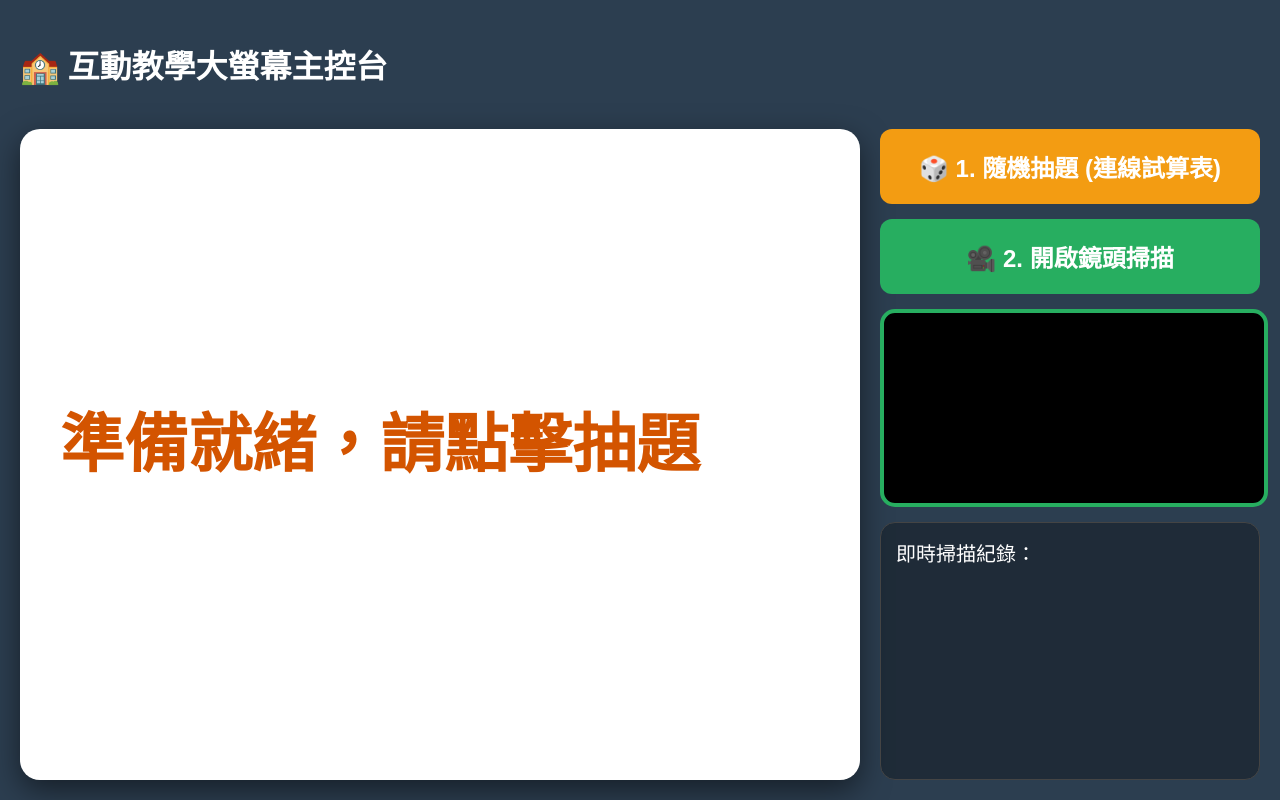
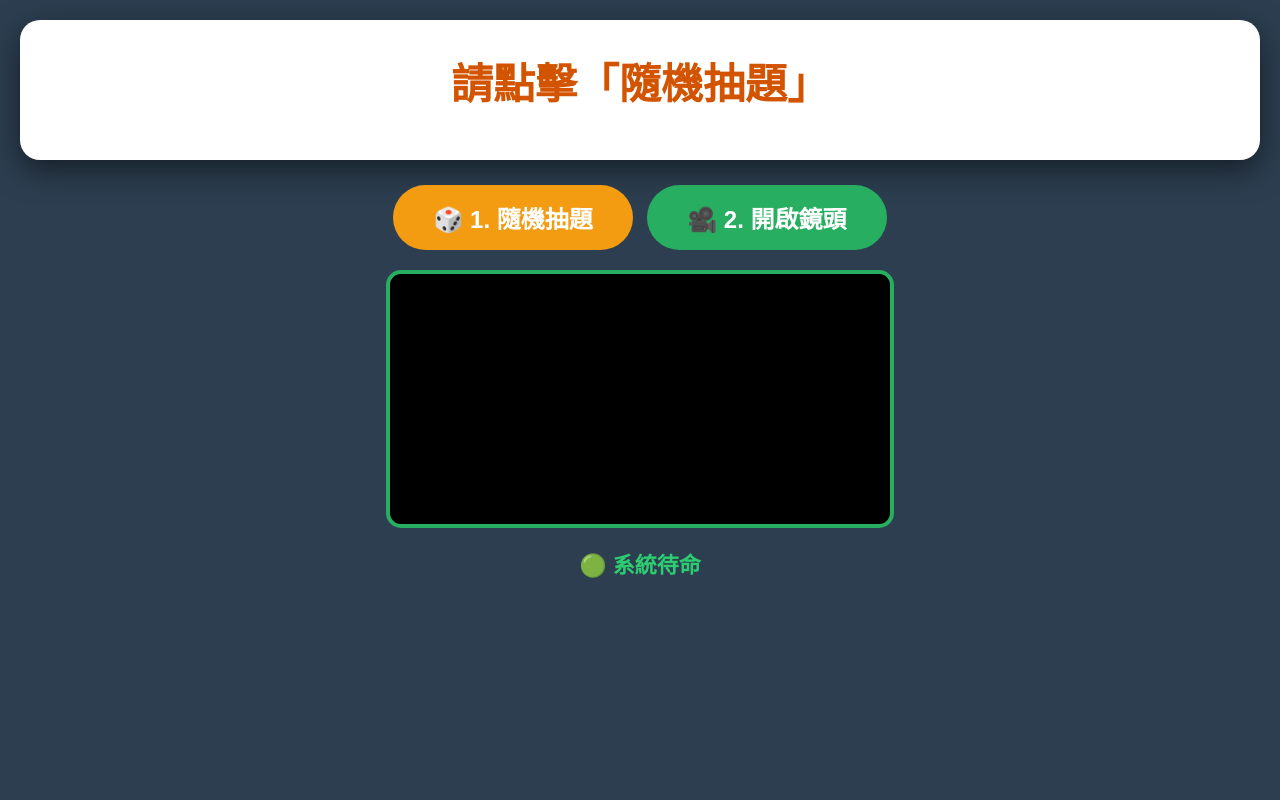
Before and after one commit to sanny874102-boop/test-online, a plain HTML site: page index.html in a window 1280 px wide. Drawn offline with Linux system fonts and the light colour scheme.

Commit message:
Update index.html

```diff
--- a/index.html
+++ b/index.html
@@ -2,85 +2,81 @@
 <html lang="zh-TW">
 <head>
   <meta charset="UTF-8">
-  <title>🏆 全班秒刷 (大螢幕主控台版)</title>
+  <title>🏆 全班秒刷 (終極相機相容版)</title>
   <script src="https://cdn.jsdelivr.net/gh/jcmellado/js-aruco@master/src/cv.js"></script>
   <script src="https://cdn.jsdelivr.net/gh/jcmellado/js-aruco@master/src/aruco.js"></script>
   <style>
-    body { font-family: -apple-system, sans-serif; background: #2c3e50; color: white; margin: 0; padding: 20px; display: flex; flex-direction: column; height: 100vh; box-sizing: border-box; }
-    #header { flex: 0 0 auto; margin-bottom: 20px; }
-    #main-container { flex: 1; display: flex; gap: 20px; min-height: 0; }
-
-    /* 左側題目區 */
-    #question-box { flex: 2; background: white; color: #333; border-radius: 20px; padding: 40px; box-shadow: 0 10px 30px rgba(0,0,0,0.5); display: flex; flex-direction: column; justify-content: center; }
-    #q-text { font-size: 64px; font-weight: bold; color: #d35400; margin-bottom: 30px; }
-    #options { font-size: 42px; line-height: 1.8; text-align: left; margin: 0 auto; }
-
-    /* 右側控制區 */
-    #sidebar { flex: 1; display: flex; flex-direction: column; gap: 15px; }
-    video { width: 100%; border-radius: 15px; border: 4px solid #27ae60; background: black; }
-    .btn { font-size: 24px; padding: 20px; cursor: pointer; border-radius: 12px; border: none; color: white; font-weight: bold; }
-    #res-panel { flex: 1; background: rgba(0,0,0,0.3); border-radius: 15px; padding: 15px; font-size: 20px; overflow-y: auto; border: 1px solid #444; }
-    .log-entry { margin-bottom: 8px; padding: 5px; border-bottom: 1px solid #555; }
+    body { font-family: sans-serif; background: #2c3e50; color: white; text-align: center; margin: 0; padding: 20px; }
+    #question-area { background: white; color: #333; border-radius: 20px; padding: 30px; margin-bottom: 20px; box-shadow: 0 10px 30px rgba(0,0,0,0.5); }
+    #q-text { font-size: 42px; font-weight: bold; color: #d35400; }
+    #opts { font-size: 28px; text-align: left; display: inline-block; line-height: 1.8; margin-top: 15px; }
+    .btn { font-size: 24px; padding: 15px 40px; cursor: pointer; border-radius: 50px; border: none; background: #f39c12; color: white; font-weight: bold; margin: 5px; }
+    video { width: 100%; max-width: 500px; border-radius: 15px; border: 4px solid #27ae60; background: #000; margin-top: 15px; }
+    #res { font-size: 22px; margin-top: 15px; color: #2ecc71; font-weight: bold; }
   </style>
 </head>
 <body>
 
-<div id="header">
-  <h1>🏫 互動教學大螢幕主控台</h1>
+<div id="question-area">
+  <div id="q-text">請點擊「隨機抽題」</div>
+  <div id="opts"></div>
 </div>
 
-<div id="main-container">
-  <div id="question-box">
-    <div id="q-text">準備就緒，請點擊抽題</div>
-    <div id="options"></div>
-  </div>
+<button class="btn" onclick="drawQ()">🎲 1. 隨機抽題</button>
+<button class="btn" id="camBtn" onclick="initCamera()" style="background:#27ae60;">🎥 2. 開啟鏡頭</button>
 
-  <div id="sidebar">
-    <button class="btn" style="background: #f39c12;" onclick="drawQ()">🎲 1. 隨機抽題 (連線試算表)</button>
-    <button class="btn" id="camBtn" style="background: #27ae60;" onclick="startCamera()">🎥 2. 開啟鏡頭掃描</button>
-    <video id="v" autoplay playsinline muted></video>
-    <canvas id="c" style="display:none"></canvas>
-    <div id="res-panel">即時掃描紀錄：<div id="log-list"></div></div>
-  </div>
-</div>
+<br>
+<video id="v" autoplay playsinline muted></video>
+<canvas id="c" style="display:none"></canvas>
+<div id="res">🟢 系統待命</div>
 
 <script>
   // 🌟 使用您在 image_051296 中寫好的 Apps Script 網址
   const API_URL = "https://script.google.com/macros/s/AKfycbwRLe2VvIOZLRlQVNy2VM6eKR13gYDc2mXDpeZuZNL9tDtmdVBkHJZAXeyuDQ9u4n0aVQ/exec";
 
-  var v = document.getElementById('v'), c = document.getElementById('c'), ctx = c.getContext('2d');
+  var v = document.getElementById('v'), c = document.getElementById('c'), ctx = c.getContext('2d'), rD = document.getElementById('res');
   var detector, scanActive = false, currentAns = "", scannedMap = {};
 
-  // 從試算表 QuestionBank 拿題目
+  // 1. 抽題功能
   function drawQ() {
-    addLog("⏳ 正在從雲端抓取題目...");
-    fetch(API_URL + "?action=getQuiz&t=" + Date.now())
-    .then(res => res.json()).then(data => {
+    rD.innerHTML = "⏳ 讀取試算表中...";
+    fetch(API_URL + "?action=getQuiz&t=" + Date.now()).then(res => res.json()).then(data => {
       const q = data[0];
       document.getElementById('q-text').innerText = "題目：" + q.q;
-      document.getElementById('options').innerHTML =
-        "(A) "+q.a+" <br>(B) "+q.b+" <br>(C) "+q.c+" <br>(D) "+q.d;
+      document.getElementById('opts').innerHTML = "(A) "+q.a+"<br>(B) "+q.b+"<br>(C) "+q.c+"<br>(D) "+q.d;
       currentAns = q.ans;
       scannedMap = {};
-      addLog("✅ 題目載入成功！");
-
-      // 同步更新 Settings 工作表 B3
-      let syncUrl = `${API_URL}?action=setQuestion&q=${encodeURIComponent(q.q)}&a=${encodeURIComponent(q.a)}&b=${encodeURIComponent(q.b)}&c=${encodeURIComponent(q.c)}&d=${encodeURIComponent(q.d)}&ans=${encodeURIComponent(q.ans)}&t=${Date.now()}`;
-      fetch(syncUrl, {mode: 'no-cors'});
-    });
+      rD.innerHTML = "🎯 載入成功！請點『開啟鏡頭』";
+    }).catch(err => { rD.innerHTML = "❌ 無法讀取題庫"; });
   }
 
-  async function startCamera() {
+  // 2. 暴力開啟鏡頭邏輯
+  async function initCamera() {
+    rD.innerHTML = "🎥 正在喚醒鏡頭...";
+    detector = new AR.Detector();
+
+    // 優先嘗試後鏡頭，失敗則改用預設鏡頭
     try {
-      detector = new AR.Detector();
-      const stream = await navigator.mediaDevices.getUserMedia({ video: { facingMode: "user" } });
-      v.srcObject = stream;
-      scanActive = true;
-      document.getElementById('camBtn').innerText = "🛑 停止掃描";
-      tick();
-    } catch (err) {
-      alert("鏡頭啟動失敗，請確認已點擊『允許』相機權限。");
+      const stream = await navigator.mediaDevices.getUserMedia({ video: { facingMode: "environment" } });
+      startVideoStream(stream);
+    } catch (e) {
+      try {
+        const stream = await navigator.mediaDevices.getUserMedia({ video: true });
+        startVideoStream(stream);
+      } catch (err) {
+        rD.innerHTML = "❌ 鏡頭拒絕開啟：" + err.message;
+        alert("請確認：\n1. 網址列左側鎖頭已允許相機\n2. 沒有其他程式(如LINE)在使用相機");
+      }
     }
+  }
+
+  function startVideoStream(stream) {
+    v.srcObject = stream;
+    scanActive = true;
+    document.getElementById('camBtn').innerText = "🛑 停止掃描";
+    document.getElementById('camBtn').style.background = "#e74c3c";
+    rD.innerHTML = "🚀 掃描中，請對準卡片";
+    tick();
   }
 
   function tick() {
@@ -95,22 +91,16 @@
           scannedMap[id] = true;
           var ans = ["A","B","C","D"][markers[0].rotation];
 
-          // 回傳成績到 Responses 工作表
+          // 紀錄成績回 Responses
           fetch(`${API_URL}?action=record&id=${id}&ans=${ans}&t=${Date.now()}`, {mode:'no-cors'});
 
-          let isCorrect = (ans === currentAns);
-          addLog(`${id} 號選 ${ans} - ${isCorrect ? '⭕' : '❌'}`);
-          setTimeout(() => { delete scannedMap[id]; }, 4000);
+          rD.innerHTML = (ans === currentAns) ? `✅ ${id} 號答對了！` : `❌ ${id} 號選了 ${ans}`;
+          setTimeout(() => { delete scannedMap[id]; }, 3000);
         }
       }
     }
     requestAnimationFrame(tick);
   }
-
-  function addLog(msg) {
-    const list = document.getElementById('log-list');
-    list.innerHTML = `<div class="log-entry">${msg}</div>` + list.innerHTML;
-  }
 </script>
 </body>
 </html>
```
